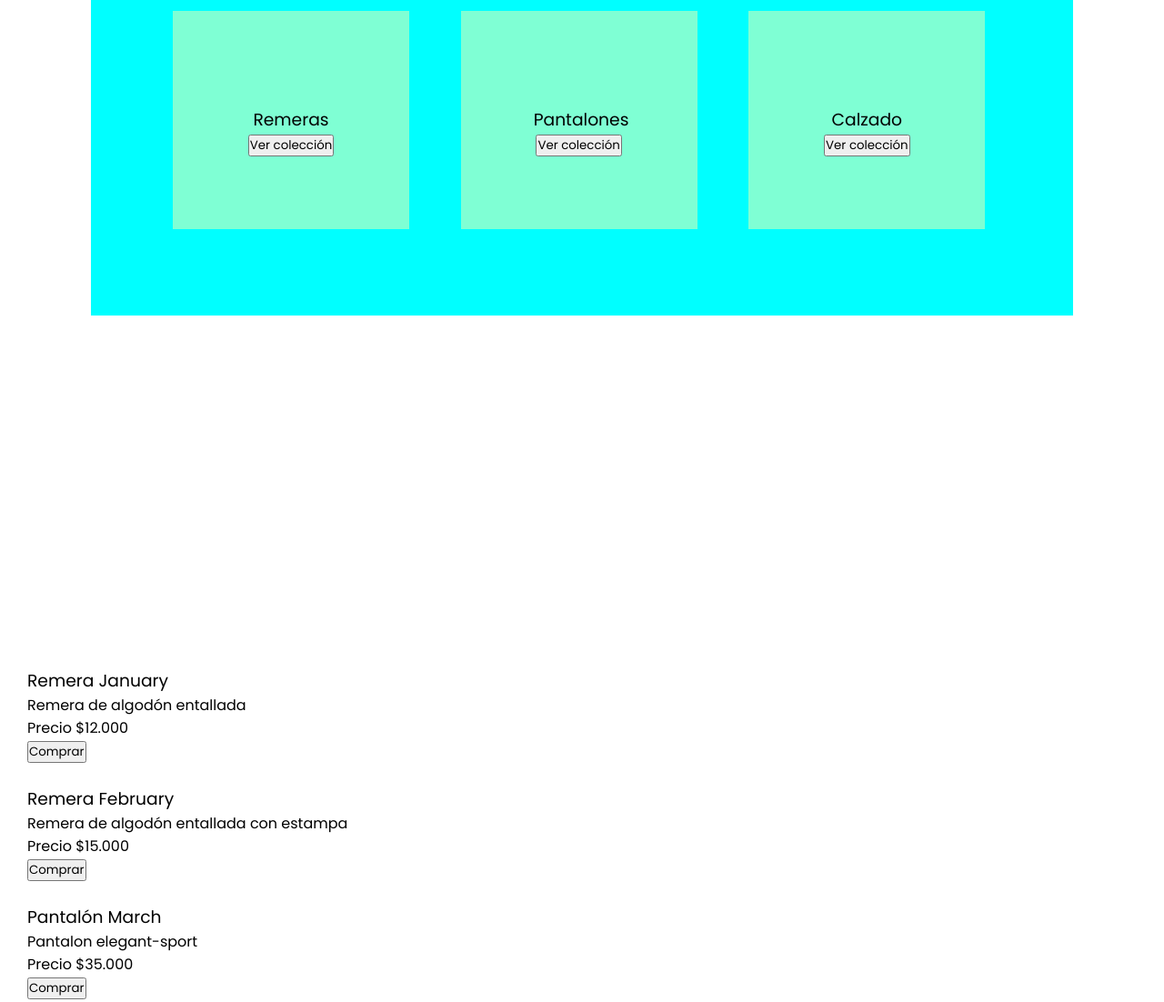
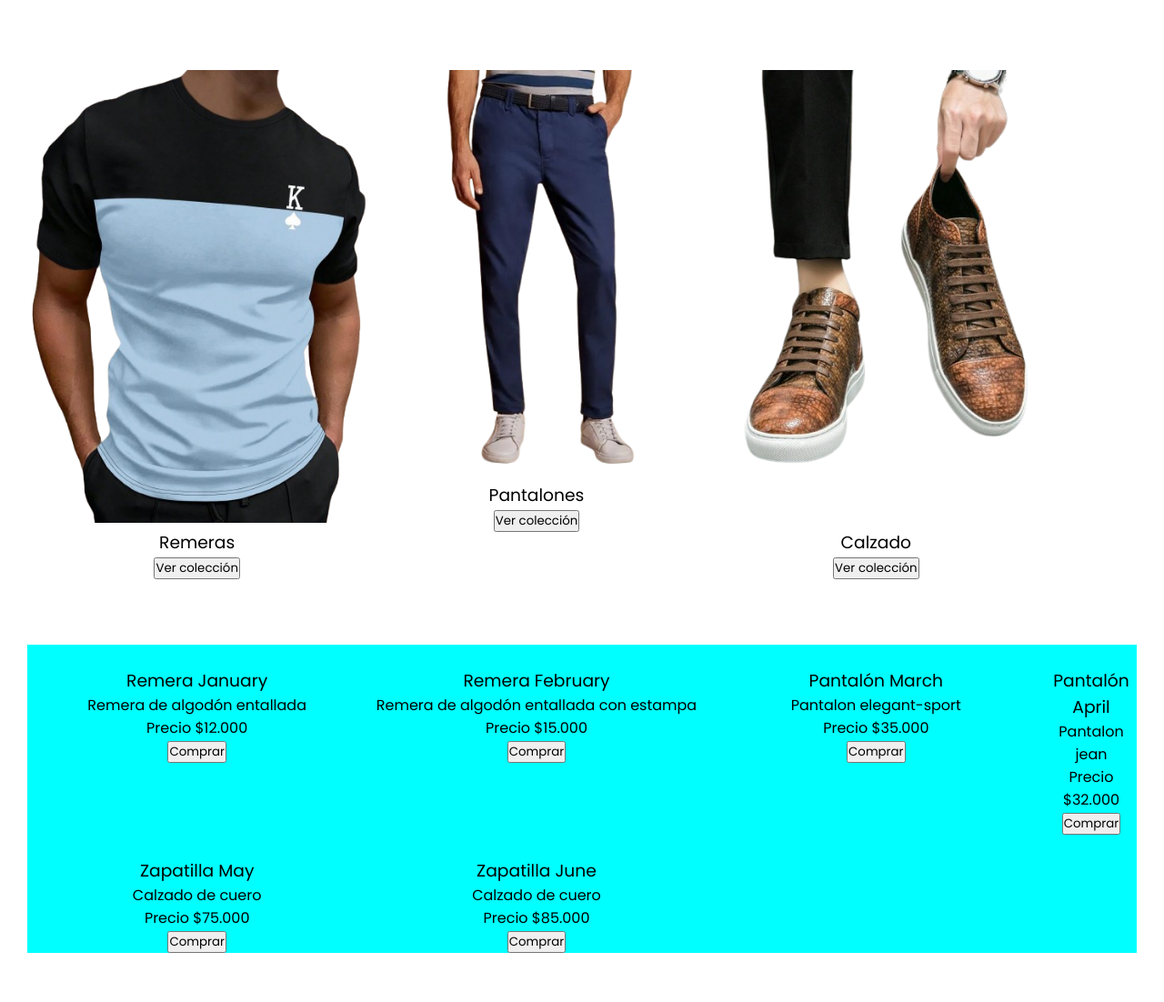
Before and after one commit to felipelozada1/Proyecto1-utn_2024, a plain HTML site: page index.html in a window 1280 px wide. Shown: the part 1155-2257 px from the top of the page at 91% size. Drawn offline with Linux system fonts and the light colour scheme.

Commit message:
add: images in index.html and article tag fix and add styles in css

```diff
--- a/index.html
+++ b/index.html
@@ -60,7 +60,7 @@
                 <div class="container-grid-categories">
                     <div class="card">
                         <div class="container-img-categories">
-                            <img src="" alt="">
+                            <img src="/assets/remera.png" alt="remera para hombre">
                         </div>
                         <h3>Remeras</h3>
                         <button>Ver colección</button>
@@ -70,7 +70,7 @@
                 <div class="container-grid-categories">
                     <div class="card">
                         <div class="container-img-categories">
-                            <img src="" alt="">
+                            <img src="/assets/pantalon1.png" alt="pantalon para hombre">
                         </div>
                         <h3>Pantalones</h3>
                         <button>Ver colección</button>
@@ -80,7 +80,7 @@
                 <div class="container-grid-categories">
                     <div class="card">
                         <div class="container-img-categories">
-                            <img src="" alt="">
+                            <img src="/assets/calzado1.png" alt="zapatillas para hombre">
                         </div>
                         <h3>Calzado</h3>
                         <button>Ver colección</button>
@@ -91,6 +91,7 @@
 
         <!--Sección_3_Products-container-cards-->
         <section id="products">
+            <article class="products-container">
                 <div class="container-cards">
                     <div><img src="" alt="">
                     </div>
@@ -139,13 +140,14 @@
                     <p>Precio $85.000</p>
                     <button>Comprar</button>
                 </div>
+            </article>
 
         </section>
 
         <!--Sección_4_contact_form-->
         <section id="contact">
             <h2>Contáctenos</h2>
-            <form action="https://formsubmit.co/proyectosdev12@gmail.com" method="POST">
+            <form class="form-contact-us" action="https://formsubmit.co/proyectosdev12@gmail.com" method="POST">
                 <div>
                     <label for="name">Nombre:</label>
                     <input type="text" placeholder="ingrese su nombre" required />
--- a/styles/style.css
+++ b/styles/style.css
@@ -57,7 +57,6 @@ section {
 
 #banner h1 {
     font-size: 65px;
-
 }
 
 
@@ -75,22 +74,31 @@ section {
 #categories h2 {
     text-align: center;
     font-size: 45px;
+    margin: 80px;
 }
 
+
+
+
 .categories-cards {
-    max-width: 900px;
-    background-color: aqua;
+    max-width: 100%;
+    background-color: white;
     margin: auto;
-    padding: 90px;
     display: grid;
-    grid-template-columns: repeat(3, 1fr);
-    gap: 50px;
+    grid-template-columns: repeat(3, 1fr) 100px;
+    text-align: center;
 }
 
-.container-grid-categories {
-    width: 100px;
-    margin: 5px 0;
-    padding: 80px;
+.card img {
+    width: 100%;
+
+}
+
+.products-container {
+    background-color: aqua;
+    max-width: 100%;
+    margin: auto;
+    display: grid;
+    grid-template-columns: repeat(3, 1fr) 100px;
     text-align: center;
-    background-color: aquamarine;
 }
```
Also changed, not shown: assets/calzado1.png (added), assets/pantalon1.png (added), assets/pantalon2.png (added), assets/remera.png (added). Lines whose indentation alone changed are shown as unchanged.
